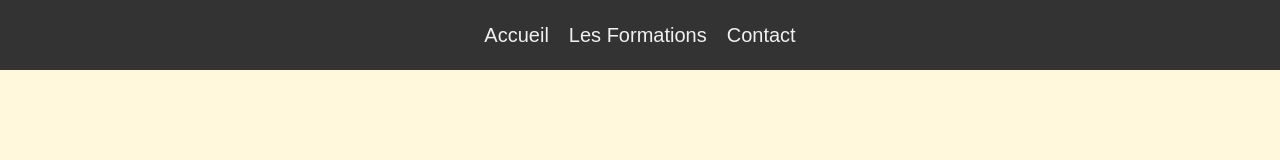
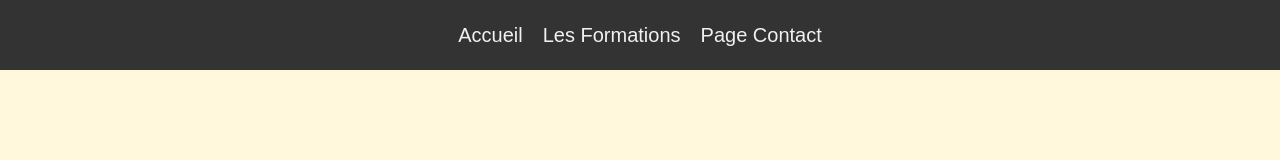
Before and after one commit to btssnir-l3b/depot-site_web, a plain HTML site: page index.html in a window 1280 px wide. Drawn offline with Linux system fonts and the light colour scheme.

Commit message:
update commit

```diff
--- a/index.html
+++ b/index.html
@@ -12,7 +12,7 @@
         <ul class="liste">
             <li class="items">Accueil</li>
             <li class="items">Les Formations</li>
-            <li class="items">Contact</li>
+            <li class="items">Page Contact</li>
         </ul>
         <button class="btn-responsive">Menu</button>
     </nav>
```
